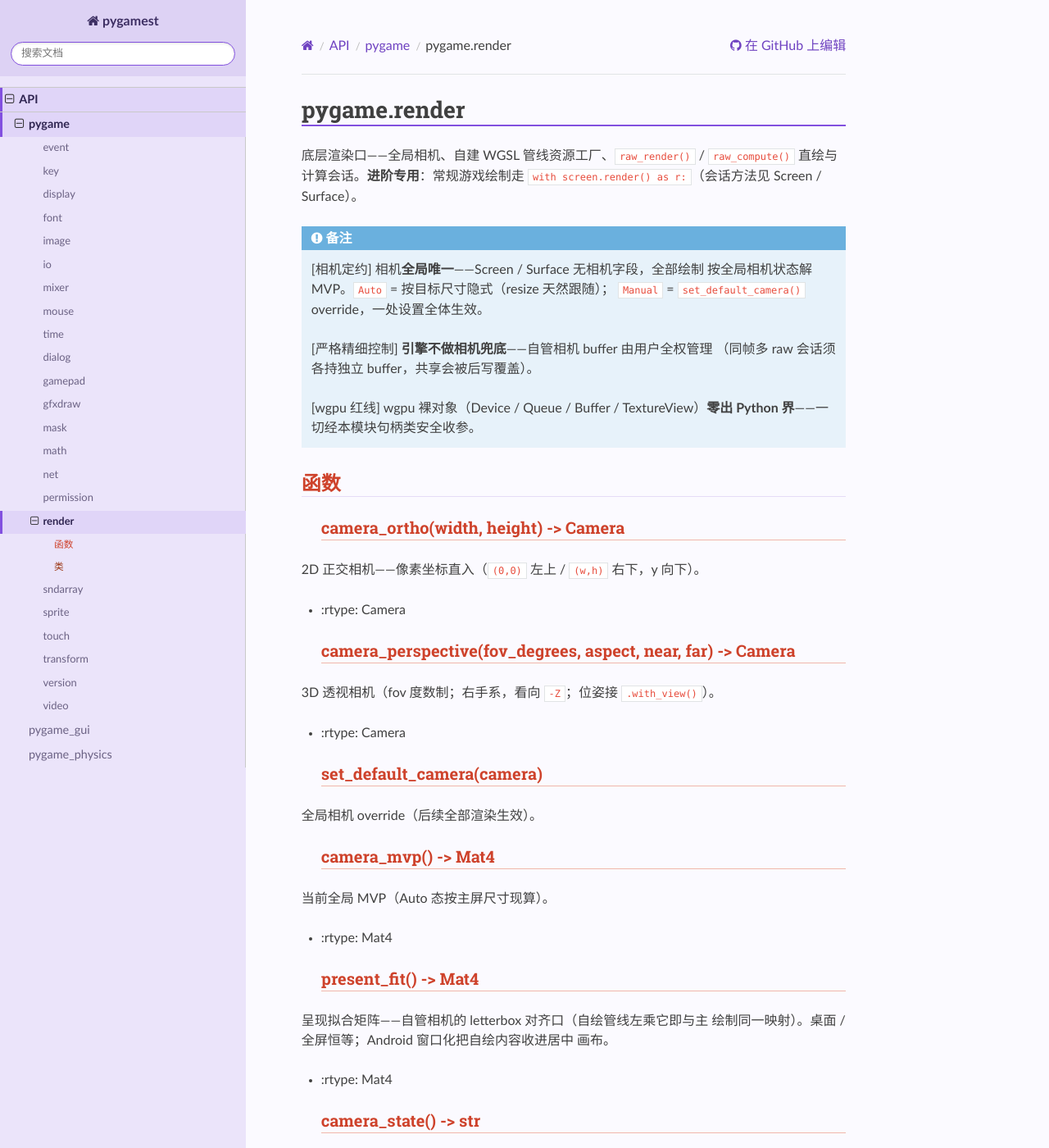
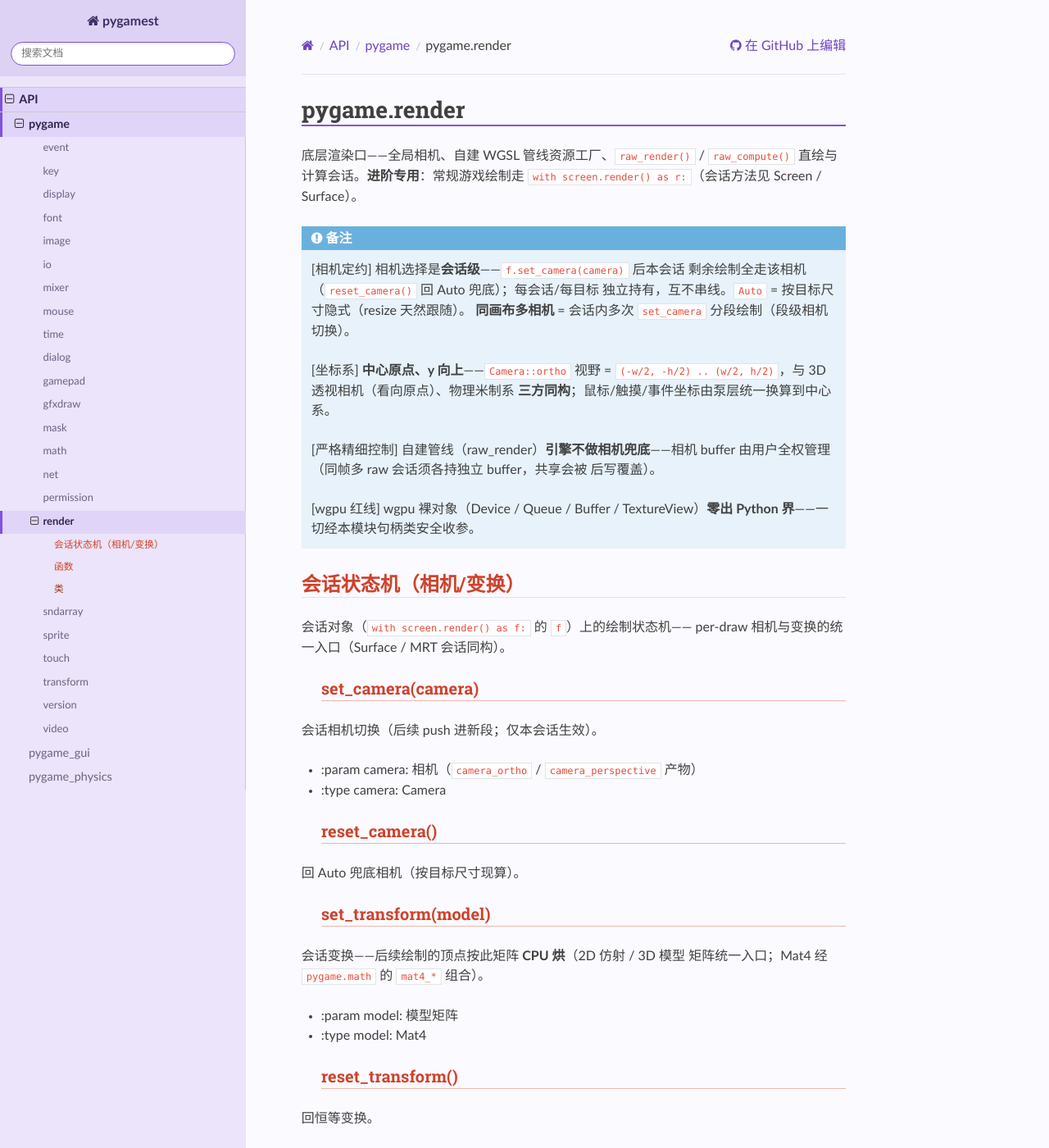
Before and after one commit to GuYeying/pygamest, a Sphinx documentation site: the page built from docs-zh/source/api/render.md, in a window 1280 px wide and 1400 px high. Shown: the whole window at 82% size. Built offline with Sphinx 7.4.7 and the Read the Docs theme 3.1.0, drawn with Linux system fonts in a browser that asks for light colours; some of the changed text lies outside the part shown.

Commit message:
docs-zh 渲染统一 draw 面同步（配套 starfish 8b9c282 + 绑定 6ad5baf）：render 页相机定约改会话级（set_camera/reset_camera/set_transform 会话状态机 + 同画布多相机分段）+ 坐标系中心原点说明 + 剔旧清单（set_default_camera/camera_state 退役）+ mouse/touch/event 坐标语义中心系

````diff
--- a/docs-zh/source/api/render.md
+++ b/docs-zh/source/api/render.md
@@ -5,22 +5,63 @@
 `with screen.render() as r:`（会话方法见 Screen / Surface）。
 
 ```{note}
-[相机定约] 相机**全局唯一**——Screen / Surface 无相机字段，全部绘制
-按全局相机状态解 MVP。`Auto` = 按目标尺寸隐式（resize 天然跟随）；
-`Manual` = `set_default_camera()` override，一处设置全体生效。
+[相机定约] 相机选择是**会话级**——`f.set_camera(camera)` 后本会话
+剩余绘制全走该相机（`reset_camera()` 回 Auto 兜底）；每会话/每目标
+独立持有，互不串线。`Auto` = 按目标尺寸隐式（resize 天然跟随）。
+**同画布多相机** = 会话内多次 `set_camera` 分段绘制（段级相机切换）。
 
-[严格精细控制] **引擎不做相机兜底**——自管相机 buffer 由用户全权管理
-（同帧多 raw 会话须各持独立 buffer，共享会被后写覆盖）。
+[坐标系] **中心原点、y 向上**——`Camera::ortho` 视野 =
+`(-w/2, -h/2) .. (w/2, h/2)`，与 3D 透视相机（看向原点）、物理米制系
+**三方同构**；鼠标/触摸/事件坐标由泵层统一换算到中心系。
+
+[严格精细控制] 自建管线（raw_render）**引擎不做相机兜底**——相机
+buffer 由用户全权管理（同帧多 raw 会话须各持独立 buffer，共享会被
+后写覆盖）。
 
 [wgpu 红线] wgpu 裸对象（Device / Queue / Buffer / TextureView）**零出
 Python 界**——一切经本模块句柄类安全收参。
 ```
 
+## <span class="c-func">会话状态机（相机/变换）</span>
+
+会话对象（`with screen.render() as f:` 的 `f`）上的绘制状态机——
+per-draw 相机与变换的统一入口（Surface / MRT 会话同构）。
+
+#### <span class="c-func">set_camera(camera)</span>
+
+会话相机切换（后续 push 进新段；仅本会话生效）。
+
+- :param camera: 相机（`camera_ortho` / `camera_perspective` 产物）
+- :type camera: Camera
+
+#### <span class="c-func">reset_camera()</span>
+
+回 Auto 兜底相机（按目标尺寸现算）。
+
+#### <span class="c-func">set_transform(model)</span>
+
+会话变换——后续绘制的顶点按此矩阵 **CPU 烘**（2D 仿射 / 3D 模型
+矩阵统一入口；Mat4 经 `pygame.math` 的 `mat4_*` 组合）。
+
+- :param model: 模型矩阵
+- :type model: Mat4
+
+#### <span class="c-func">reset_transform()</span>
+
+回恒等变换。
+
+#### <span class="c-func">draw_surface(src)</span> / <span class="c-func">draw_surface_centered(src, center)</span>
+
+画离屏面（渲染统一 draw 面的 texture 通道——**旧 blit 家族退役**）：
+源面 quad 按会话 transform 变换放置（2D 仿射 / 3D 空间放置同一口；
+深度会话下与 3D 场景正确遮挡）。centered = 中心锚便捷形态。
+
 ## <span class="c-func">函数</span>
 
 #### <span class="c-func">camera_ortho(width, height) -> Camera</span>
 
-2D 正交相机——像素坐标直入（`(0,0)` 左上 / `(w,h)` 右下，y 向下）。
+2D 正交相机——**中心原点、y 向上**：视野
+`(-w/2, -h/2) .. (w/2, h/2)`（与 3D 透视/物理米制系同构）。
 
 - :rtype: Camera
 
@@ -29,10 +70,6 @@ Python 界**——一切经本模块句柄类安全收参。
 3D 透视相机（fov 度数制；右手系，看向 `-Z`；位姿接 `.with_view()`）。
 
 - :rtype: Camera
-
-#### <span class="c-func">set_default_camera(camera)</span>
-
-全局相机 override（后续全部渲染生效）。
 
 #### <span class="c-func">camera_mvp() -> Mat4</span>
 
@@ -47,12 +84,6 @@ Python 界**——一切经本模块句柄类安全收参。
 画布。
 
 - :rtype: Mat4
-
-#### <span class="c-func">camera_state() -> str</span>
-
-相机状态：`"auto2d"` / `"auto3d"` / `"manual"`。
-
-- :rtype: str
 
 #### <span class="c-func">init(dim=None, fov=None, near=None, far=None, cull=None, blend=None)</span>
 
````
Also changed, not shown: docs-zh/source/api/event.md (+2 -2 lines), docs-zh/source/api/mouse.md (+1 -1 lines), docs-zh/source/api/touch.md (+1 -1 lines).
